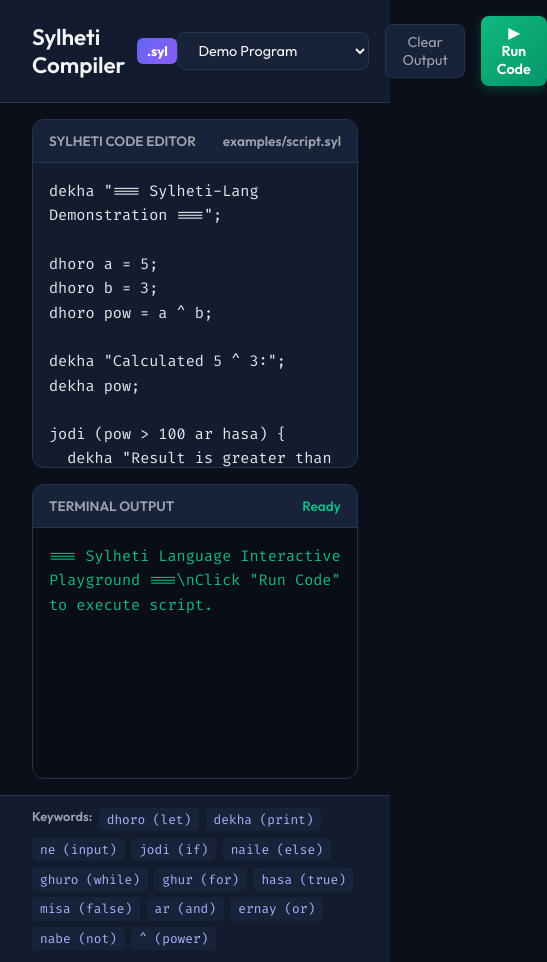
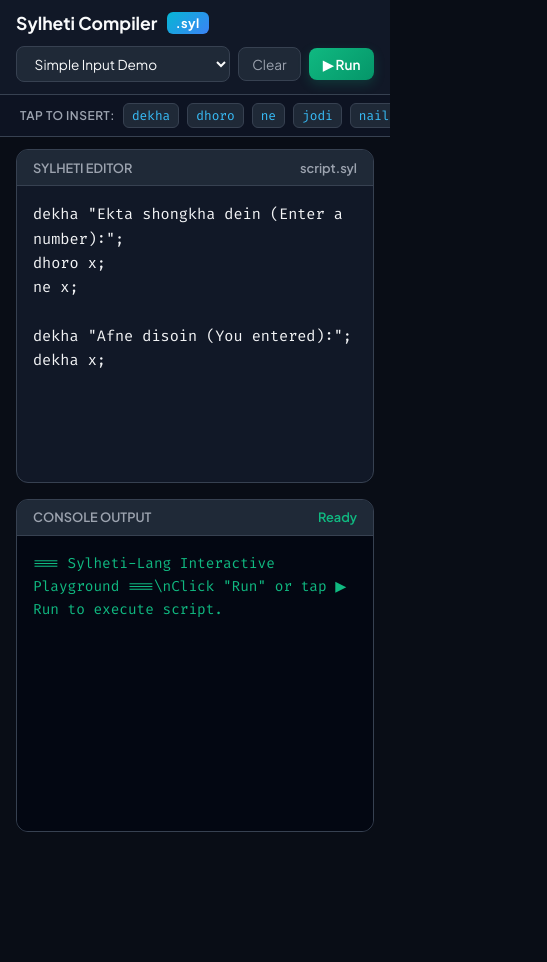
Before and after one commit to theniyazkhan/nyz-lang, a plain HTML site: page web/index.html in a window 390 px wide. Shown: the whole page, 547 px wide, since content can reach past the window. After the commit the page ends 844 px from the top, so only its background shows below. Drawn offline with Linux system fonts and the light colour scheme.

Commit message:
Update web/index.html UI theme, mobile responsiveness, simple preset code, and tap-to-insert keyword chips

```diff
--- a/web/index.html
+++ b/web/index.html
@@ -3,29 +3,30 @@
 <head>
   <meta charset="UTF-8">
   <meta name="viewport" content="width=device-width, initial-scale=1.0">
-  <title>Sylheti Programming Language Playground & Compiler</title>
+  <title>Sylheti-Lang Interactive Playground</title>
   <link rel="preconnect" href="https://fonts.googleapis.com">
   <link rel="preconnect" href="https://fonts.gstatic.com" crossorigin>
-  <link href="https://fonts.googleapis.com/css2?family=Fira+Code:wght@400;500;600;700&family=Outfit:wght@400;500;600;700&display=swap" rel="stylesheet">
+  <link href="https://fonts.googleapis.com/css2?family=Fira+Code:wght@400;500;600&family=Plus+Jakarta+Sans:wght@400;500;600;700&display=swap" rel="stylesheet">
   <style>
     :root {
-      --bg-color: #0b0f19;
-      --card-bg: #131b2e;
-      --panel-bg: #182238;
-      --accent: #6366f1;
-      --accent-hover: #4f46e5;
+      --bg: #090d16;
+      --card-bg: #111827;
+      --panel-bg: #1f2937;
+      --accent: #06b6d4;
+      --accent-hover: #0891b2;
       --success: #10b981;
-      --text: #f3f4f6;
+      --text: #f9fafb;
       --text-muted: #9ca3af;
-      --border: #263352;
-      --console-bg: #090d16;
+      --border: #374151;
+      --console-bg: #030712;
+      --kw-color: #38bdf8;
     }
 
     * { box-sizing: border-box; margin: 0; padding: 0; }
 
     body {
-      font-family: 'Outfit', sans-serif;
-      background-color: var(--bg-color);
+      font-family: 'Plus Jakarta Sans', sans-serif;
+      background-color: var(--bg);
       color: var(--text);
       min-height: 100vh;
       display: flex;
@@ -35,48 +36,53 @@
     header {
       background: var(--card-bg);
       border-bottom: 1px solid var(--border);
-      padding: 1rem 2rem;
+      padding: 0.85rem 1.25rem;
       display: flex;
+      flex-wrap: wrap;
       justify-content: space-between;
-      align-items: center;
-    }
-
-    .logo-container {
-      display: flex;
       align-items: center;
       gap: 0.75rem;
     }
 
-    .logo-badge {
-      background: linear-gradient(135deg, #6366f1, #8b5cf6);
-      color: white;
-      font-weight: 700;
-      padding: 0.25rem 0.6rem;
-      border-radius: 6px;
-      font-size: 0.85rem;
+    .brand {
+      display: flex;
+      align-items: center;
+      gap: 0.6rem;
     }
 
-    h1 { font-size: 1.4rem; font-weight: 600; }
+    .brand-badge {
+      background: linear-gradient(135deg, var(--accent), #3b82f6);
+      color: #ffffff;
+      font-weight: 700;
+      padding: 0.2rem 0.55rem;
+      border-radius: 6px;
+      font-size: 0.8rem;
+      letter-spacing: 0.5px;
+    }
 
-    .header-actions {
+    h1 { font-size: 1.25rem; font-weight: 700; color: var(--text); }
+
+    .header-controls {
       display: flex;
-      gap: 1rem;
+      flex-wrap: wrap;
       align-items: center;
+      gap: 0.5rem;
     }
 
     select, button {
-      font-family: 'Outfit', sans-serif;
-      font-size: 0.9rem;
+      font-family: inherit;
+      font-size: 0.85rem;
       border-radius: 8px;
-      padding: 0.5rem 1rem;
+      padding: 0.45rem 0.85rem;
       cursor: pointer;
-      transition: all 0.2s;
+      transition: all 0.15s ease-in-out;
     }
 
     select {
       background: var(--panel-bg);
       color: var(--text);
       border: 1px solid var(--border);
+      outline: none;
     }
 
     .btn-run {
@@ -87,12 +93,12 @@
       display: flex;
       align-items: center;
       gap: 0.4rem;
-      box-shadow: 0 4px 12px rgba(16, 185, 129, 0.25);
+      box-shadow: 0 4px 12px rgba(16, 185, 129, 0.2);
     }
 
     .btn-run:hover {
+      background: linear-gradient(135deg, #059669, #047857);
       transform: translateY(-1px);
-      box-shadow: 0 6px 16px rgba(16, 185, 129, 0.35);
     }
 
     .btn-clear {
@@ -103,16 +109,58 @@
 
     .btn-clear:hover { color: var(--text); background: var(--border); }
 
+    .suggestions-bar {
+      background: #0d1322;
+      border-bottom: 1px solid var(--border);
+      padding: 0.5rem 1.25rem;
+      display: flex;
+      align-items: center;
+      gap: 0.5rem;
+      overflow-x: auto;
+      white-space: nowrap;
+      -webkit-overflow-scrolling: touch;
+    }
+
+    .suggestions-bar::-webkit-scrollbar { height: 4px; }
+    .suggestions-bar::-webkit-scrollbar-thumb { background: var(--border); border-radius: 4px; }
+
+    .sug-label {
+      font-size: 0.75rem;
+      color: var(--text-muted);
+      font-weight: 600;
+      text-transform: uppercase;
+      letter-spacing: 0.5px;
+    }
+
+    .kw-chip {
+      background: var(--panel-bg);
+      color: var(--kw-color);
+      font-family: 'Fira Code', monospace;
+      font-size: 0.8rem;
+      padding: 0.2rem 0.5rem;
+      border-radius: 6px;
+      border: 1px solid var(--border);
+      cursor: pointer;
+      user-select: none;
+      transition: all 0.15s;
+    }
+
+    .kw-chip:hover {
+      background: var(--accent);
+      color: white;
+      border-color: var(--accent);
+    }
+
     main {
       flex: 1;
       display: grid;
       grid-template-columns: 1fr 1fr;
       gap: 1rem;
-      padding: 1rem 2rem;
-      height: calc(100vh - 80px);
+      padding: 1rem 1.25rem;
+      min-height: 0;
     }
 
-    .editor-card, .console-card {
+    .card {
       background: var(--card-bg);
       border: 1px solid var(--border);
       border-radius: 12px;
@@ -123,8 +171,8 @@
 
     .card-header {
       background: var(--panel-bg);
-      padding: 0.75rem 1rem;
-      font-size: 0.85rem;
+      padding: 0.6rem 1rem;
+      font-size: 0.8rem;
       font-weight: 600;
       color: var(--text-muted);
       display: flex;
@@ -136,13 +184,14 @@
     .editor-wrapper {
       flex: 1;
       position: relative;
+      min-height: 280px;
     }
 
     textarea#codeEditor {
       width: 100%;
       height: 100%;
       background: transparent;
-      color: #e5e7eb;
+      color: #f3f4f6;
       font-family: 'Fira Code', monospace;
       font-size: 0.95rem;
       line-height: 1.6;
@@ -158,11 +207,12 @@
       background: var(--console-bg);
       color: #10b981;
       font-family: 'Fira Code', monospace;
-      font-size: 0.95rem;
+      font-size: 0.9rem;
       line-height: 1.6;
       padding: 1rem;
       overflow-y: auto;
       white-space: pre-wrap;
+      min-height: 280px;
     }
 
     .console-input-row {
@@ -184,111 +234,110 @@
       border: 1px solid var(--border);
       color: white;
       font-family: 'Fira Code', monospace;
-      padding: 0.4rem 0.8rem;
+      padding: 0.45rem 0.75rem;
       border-radius: 6px;
       outline: none;
+      font-size: 0.9rem;
     }
 
-    .keyword-cheat-sheet {
-      display: flex;
-      flex-wrap: wrap;
-      gap: 0.4rem;
-      padding: 0.75rem 2rem;
-      background: var(--card-bg);
-      border-top: 1px solid var(--border);
-      font-size: 0.8rem;
-    }
-
-    .kw-tag {
-      background: var(--panel-bg);
-      padding: 0.2rem 0.5rem;
-      border-radius: 4px;
-      color: #a5b4fc;
-      font-family: 'Fira Code', monospace;
-    }
-
-    @media (max-width: 900px) {
-      main { grid-template-columns: 1fr; height: auto; }
-      textarea#codeEditor { min-height: 300px; }
-      #consoleOutput { min-height: 250px; }
+    /* Mobile Responsive Breakpoint */
+    @media (max-width: 768px) {
+      header { padding: 0.75rem 1rem; }
+      h1 { font-size: 1.1rem; }
+      main {
+        grid-template-columns: 1fr;
+        padding: 0.75rem 1rem;
+        height: auto;
+      }
+      .editor-wrapper, #consoleOutput { min-height: 220px; }
+      .header-controls { width: 100%; justify-content: space-between; }
+      select { flex: 1; }
     }
   </style>
 </head>
 <body>
 
   <header>
-    <div class="logo-container">
+    <div class="brand">
       <h1>Sylheti Compiler</h1>
-      <span class="logo-badge">.syl</span>
+      <span class="brand-badge">.syl</span>
     </div>
-    <div class="header-actions">
+    <div class="header-controls">
       <select id="presetSelect" onchange="loadPreset()">
-        <option value="demo">Demo Program</option>
-        <option value="calculator">Interactive Calculator</option>
-        <option value="factorial">Factorial Calculator</option>
-        <option value="power">Exponentiation (^)</option>
+        <option value="simple">Simple Input Demo</option>
+        <option value="calculator">Calculator</option>
+        <option value="factorial">Factorial</option>
+        <option value="power">Power ^</option>
         <option value="logical">Logical Operators</option>
       </select>
-      <button class="btn-clear" onclick="clearConsole()">Clear Output</button>
-      <button class="btn-run" onclick="runSylhetiCode()">
-        ▶ Run Code
-      </button>
+      <button class="btn-clear" onclick="clearConsole()">Clear</button>
+      <button class="btn-run" onclick="runSylhetiCode()">▶ Run</button>
     </div>
   </header>
 
+  <div class="suggestions-bar">
+    <span class="sug-label">Tap to insert:</span>
+    <span class="kw-chip" onclick="insertKeyword('dekha ')">dekha</span>
+    <span class="kw-chip" onclick="insertKeyword('dhoro ')">dhoro</span>
+    <span class="kw-chip" onclick="insertKeyword('ne ')">ne</span>
+    <span class="kw-chip" onclick="insertKeyword('jodi ')">jodi</span>
+    <span class="kw-chip" onclick="insertKeyword('naile ')">naile</span>
+    <span class="kw-chip" onclick="insertKeyword('ghuro ')">ghuro</span>
+    <span class="kw-chip" onclick="insertKeyword('ghur ')">ghur</span>
+    <span class="kw-chip" onclick="insertKeyword('hasa')">hasa</span>
+    <span class="kw-chip" onclick="insertKeyword('misa')">misa</span>
+    <span class="kw-chip" onclick="insertKeyword('ar ')">ar</span>
+    <span class="kw-chip" onclick="insertKeyword('ernay ')">ernay</span>
+    <span class="kw-chip" onclick="insertKeyword('nabe ')">nabe</span>
+    <span class="kw-chip" onclick="insertKeyword(' ^ ')">^</span>
+  </div>
+
   <main>
-    <div class="editor-card">
+    <div class="card">
       <div class="card-header">
-        <span>SYLHETI CODE EDITOR</span>
-        <span>examples/script.syl</span>
+        <span>SYLHETI EDITOR</span>
+        <span>script.syl</span>
       </div>
       <div class="editor-wrapper">
         <textarea id="codeEditor" spellcheck="false"></textarea>
       </div>
     </div>
 
-    <div class="console-card">
+    <div class="card">
       <div class="card-header">
-        <span>TERMINAL OUTPUT</span>
+        <span>CONSOLE OUTPUT</span>
         <span id="statusBadge" style="color: #10b981;">Ready</span>
       </div>
-      <div id="consoleOutput">=== Sylheti Language Interactive Playground ===\nClick "Run Code" to execute script.</div>
+      <div id="consoleOutput">=== Sylheti-Lang Interactive Playground ===\nClick "Run" or tap ▶ Run to execute script.</div>
       <div class="console-input-row" id="inputRow">
         <span style="color: #10b981; font-family: monospace;">Input ›</span>
-        <input type="text" id="userInput" placeholder="Enter integer input and press Enter..." onkeydown="handleInputSubmit(event)">
+        <input type="number" id="userInput" placeholder="Enter integer and press Enter..." onkeydown="handleInputSubmit(event)">
       </div>
     </div>
   </main>
 
-  <div class="keyword-cheat-sheet">
-    <span style="color: var(--text-muted); font-weight: 600;">Keywords:</span>
-    <span class="kw-tag">dhoro (let)</span>
-    <span class="kw-tag">dekha (print)</span>
-    <span class="kw-tag">ne (input)</span>
-    <span class="kw-tag">jodi (if)</span>
-    <span class="kw-tag">naile (else)</span>
-    <span class="kw-tag">ghuro (while)</span>
-    <span class="kw-tag">ghur (for)</span>
-    <span class="kw-tag">hasa (true)</span>
-    <span class="kw-tag">misa (false)</span>
-    <span class="kw-tag">ar (and)</span>
-    <span class="kw-tag">ernay (or)</span>
-    <span class="kw-tag">nabe (not)</span>
-    <span class="kw-tag">^ (power)</span>
-  </div>
-
   <script>
     const presets = {
-      demo: `dekha "=== Sylheti-Lang Demonstration ===";\n\ndhoro a = 5;\ndhoro b = 3;\ndhoro pow = a ^ b;\n\ndekha "Calculated 5 ^ 3:";\ndekha pow;\n\njodi (pow > 100 ar hasa) {\n  dekha "Result is greater than 100!";\n} naile {\n  dekha "Result is smaller!";\n}\n\ndekha "--- Ghur (For Loop) Countdown ---";\nghur (dhoro i = 5; i > 0; i = i - 1) {\n  dekha "Count:";\n  dekha i;\n}\n\ndekha "=== Sylheti Demo Finished ===";`,
-      calculator: `dekha "=== Sylheti-Lang Calculator ===";\n\ndekha "Enter first number (a):";\ndhoro a;\nne a;\n\ndekha "Enter second number (b):";\ndhoro b;\nne b;\n\ndekha "--- Calculation Results ---";\ndhoro sum = a + b;\ndekha "a + b =";\ndekha sum;\n\ndhoro pwr = a ^ b;\ndekha "a ^ b =";\ndekha pwr;`,
-      factorial: `dekha "=== Sylheti Factorial Calculator ===";\n\ndekha "Enter number (n):";\ndhoro n;\nne n;\n\ndhoro fact = 1;\nghur (dhoro i = 1; i <= n; i = i + 1) {\n  fact = fact * i;\n}\n\ndekha "Factorial is:";\ndekha fact;`,
-      power: `dekha "=== Exponentiation Power ^ Test ===";\n\ndhoro base = 2;\ndhoro exp = 3;\ndhoro res = base ^ exp;\ndekha "2 ^ 3 =";\ndekha res;\n\ndhoro assoc = 2 ^ 3 ^ 2;\ndekha "2 ^ 3 ^ 2 (Right-Associative) =";\ndekha assoc;`,
+      simple: `dekha "Ekta shongkha dein (Enter a number):";\ndhoro x;\nne x;\n\ndekha "Afne disoin (You entered):";\ndekha x;`,
+      calculator: `dekha "=== Sylheti Calculator ===";\n\ndekha "Enter first number (a):";\ndhoro a;\nne a;\n\ndekha "Enter second number (b):";\ndhoro b;\nne b;\n\ndhoro sum = a + b;\ndekha "a + b =";\ndekha sum;\n\ndhoro pwr = a ^ b;\ndekha "a ^ b =";\ndekha pwr;`,
+      factorial: `dekha "=== Factorial Calculator ===";\n\ndekha "Ekta shongkha (n) dein:";\ndhoro n;\nne n;\n\ndhoro fact = 1;\nghur (dhoro i = 1; i <= n; i = i + 1) {\n  fact = fact * i;\n}\n\ndekha "Factorial is:";\ndekha fact;`,
+      power: `dekha "=== Exponentiation Power ^ Test ===";\n\ndhoro base = 2;\ndhoro exp = 3;\ndhoro res = base ^ exp;\ndekha "2 ^ 3 =";\ndekha res;\n\ndhoro assoc = 2 ^ 3 ^ 2;\ndekha "2 ^ 3 ^ 2 =";\ndekha assoc;`,
       logical: `dekha "=== Logical Operators Test ===";\n\ndhoro x = 15;\ndhoro y = 30;\n\njodi (x > 10 ar y > 20) {\n  dekha "Both TRUE (ar)!";\n}\n\njodi (x == 100 ernay y == 30) {\n  dekha "At least one TRUE (ernay)!";\n}`
     };
 
     function loadPreset() {
       const selected = document.getElementById("presetSelect").value;
       document.getElementById("codeEditor").value = presets[selected] || "";
+    }
+
+    function insertKeyword(kw) {
+      const editor = document.getElementById("codeEditor");
+      const start = editor.selectionStart;
+      const end = editor.selectionEnd;
+      const text = editor.value;
+      editor.value = text.substring(0, start) + kw + text.substring(end);
+      editor.focus();
+      editor.selectionStart = editor.selectionEnd = start + kw.length;
     }
 
     function clearConsole() {
@@ -327,7 +376,7 @@
       }
     }
 
-    // Sylheti AST Interpreter Engine in JavaScript
+    // Sylheti AST Interpreter Engine
     async function runSylhetiCode() {
       clearConsole();
       document.getElementById("statusBadge").textContent = "Running...";
@@ -342,7 +391,6 @@
           let line = lines[i].trim();
           if (!line || line.startsWith('//')) continue;
 
-          // Simple block parsing & execution engine matching Sylheti tokens
           if (line.startsWith('dekha ')) {
             let exprStr = line.substring(6).replace(/;$/, '').trim();
             if (exprStr.startsWith('"') && exprStr.endsWith('"')) {
@@ -370,7 +418,7 @@
             }
           }
         }
-        document.getElementById("statusBadge").textContent = "Success (Exit 0)";
+        document.getElementById("statusBadge").textContent = "Exit 0";
         document.getElementById("statusBadge").style.color = "#10b981";
       } catch (err) {
         printConsole("Runtime Error: " + err.message);
@@ -381,7 +429,6 @@
 
     function evaluate(expr, symbols) {
       expr = expr.replace(/\bhasa\b/g, '1').replace(/\bmisa\b/g, '0');
-      // Handle power operator ^
       while (expr.includes('^')) {
         let parts = expr.split('^');
         let right = evaluate(parts.pop(), symbols);
@@ -389,7 +436,6 @@
         return Math.pow(left, right);
       }
 
-      // Replace variable names with symbol values
       Object.keys(symbols).forEach(key => {
         const regex = new RegExp(`\\b${key}\\b`, 'g');
         expr = expr.replace(regex, symbols[key]);
@@ -403,7 +449,7 @@
       }
     }
 
-    // Initialize
+    // Initialize with simple preset
     loadPreset();
   </script>
 </body>
```
